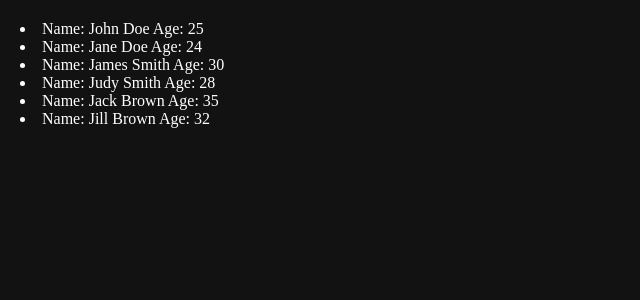
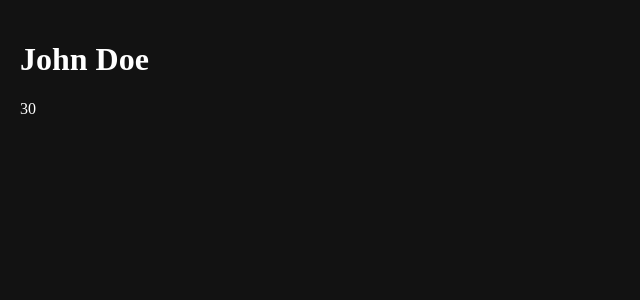
Before and after one commit to DylanIz/ReactTraining, a React (Vite) app in the folder ReactUpskill/react-demo/: page / in a window 1280 px wide. Shown: the top 300 px of the page, without its empty margins (0-640 px from the left). Built offline with nearby package versions, Linux system fonts and the light colour scheme.

Commit message:
Passing props

```diff
--- a/ReactUpskill/react-demo/src/App.tsx
+++ b/ReactUpskill/react-demo/src/App.tsx
@@ -1,6 +1,6 @@
 import { useEffect } from "react";
 import "./App.css";
-import UserList from "./Components/UserList";
+import User from "./Components/User";
 
 const App = () => {
   useEffect(() => {
@@ -9,7 +9,7 @@ const App = () => {
 
   return (
     <div className="app-container">
-      <UserList />
+      <User name="John Doe" age={30} />
     </div>
   );
 };
--- /dev/null
+++ b/ReactUpskill/react-demo/src/Components/User.tsx
@@ -0,0 +1,17 @@
+type Props = {
+  name: string;
+  age: number;
+};
+
+const User = ({ name, age }: Props) => {
+  return (
+    <>
+      <main>
+        <h1>{name}</h1>
+        <p>{age}</p>
+      </main>
+    </>
+  );
+};
+
+export default User;
--- a/ReactUpskill/react-demo/src/Components/UserList.tsx
+++ /dev/null
@@ -1,24 +0,0 @@
-const UserList = () => {
-  const userInfo = [
-    { id: 1, name: "John Doe", age: 25 },
-    { id: 2, name: "Jane Doe", age: 24 },
-    { id: 3, name: "James Smith", age: 30 },
-    { id: 4, name: "Judy Smith", age: 28 },
-    { id: 5, name: "Jack Brown", age: 35 },
-    { id: 6, name: "Jill Brown", age: 32 },
-  ];
-
-  return (
-    <>
-      <main>
-        {userInfo.map(({ id, name, age }) => (
-          <li key={id}>
-            Name: {name} Age: {age}
-          </li>
-        ))}
-      </main>
-    </>
-  );
-};
-
-export default UserList;
```
